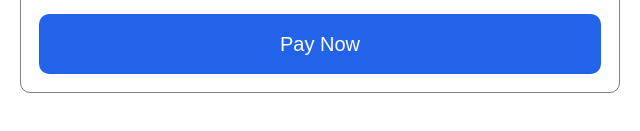
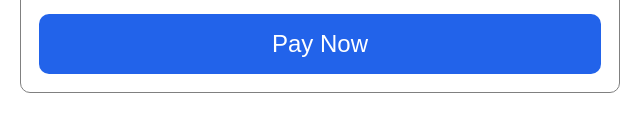
Before and after one commit to AhmedMalik00/form, a plain HTML site: page index.html in a window 1280 px wide. In both pictures the pointer is over the button "Pay Now". Shown: the part 537-668 px from the top of the page, 320-960 px from the left. Drawn offline with Linux system fonts and the light colour scheme.

Commit message:
Update Style.css

```diff
--- a/Style.css
+++ b/Style.css
@@ -96,4 +96,9 @@
     color: white;
     border: none;
     border-radius: 10px;
+    transition: 0.5s;
+    cursor: pointer;
 }
+.payNow:hover{
+    font-size: 24px ;
+}
```
